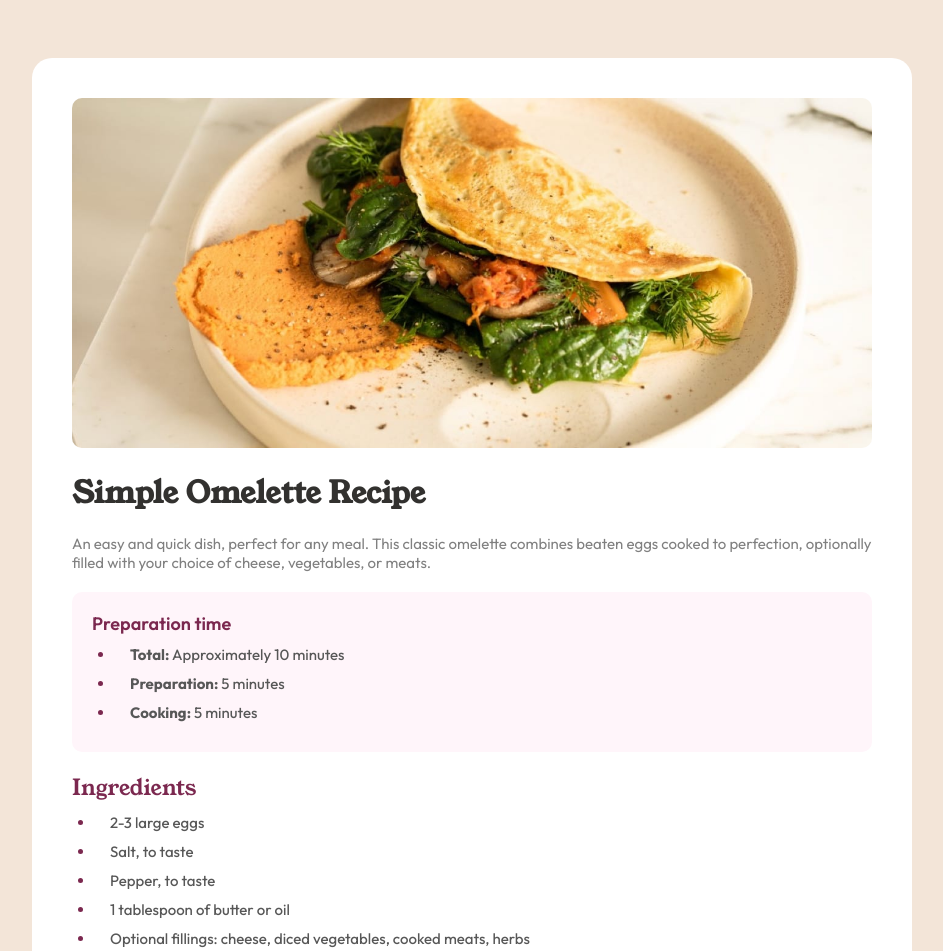
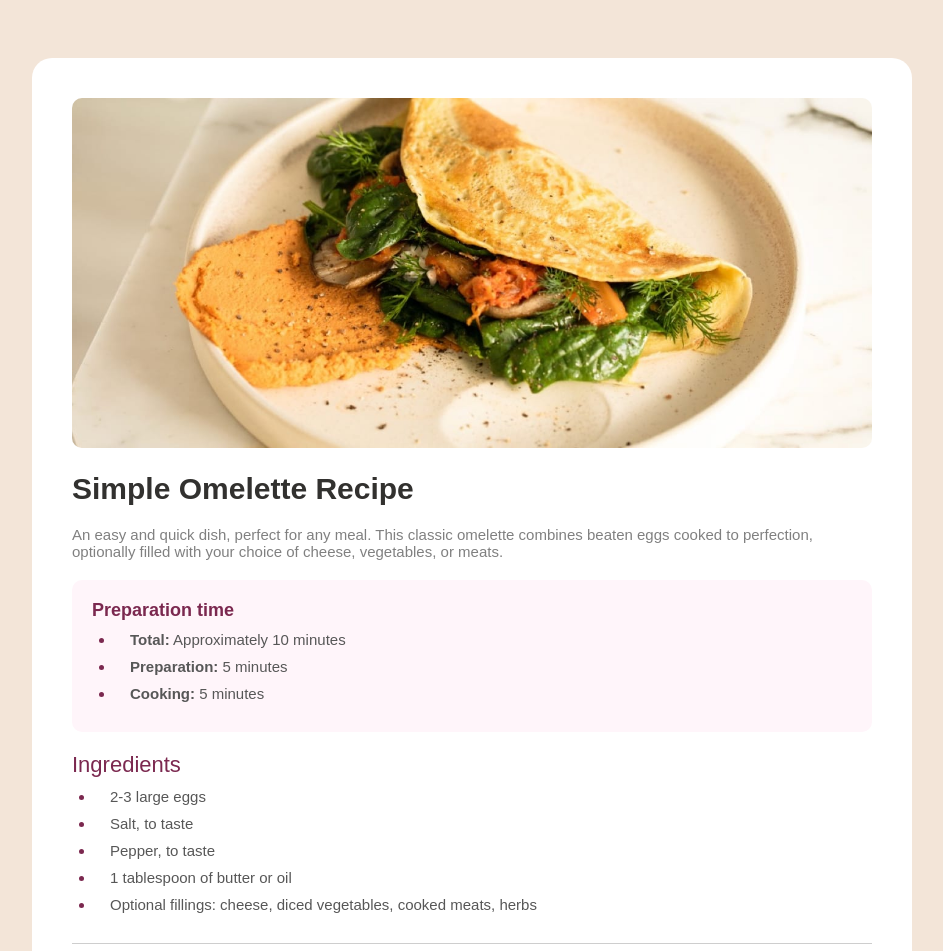
Before and after one commit to Zulkifli70/Recipe, a plain HTML site: page index.html in a window 1280 px wide. Shown: the top 951 px of the page, without its empty margins (168-1111 px from the left). Drawn offline with Linux system fonts and the light colour scheme.

Commit message:
fix fontt 4

```diff
--- a/style.css
+++ b/style.css
@@ -1,19 +1,3 @@
-@font-face {
-  font-family: "Outfit";
-  src: url("./assets/fonts/outfit/Outfit-VariableFont_wght.ttf")
-    format("truetype-variations");
-  font-weight: 100 900;
-  font-style: normal;
-}
-
-@font-face {
-  font-family: "YoungSerif";
-  src: url("./assets/fonts/young-serif/YoungSerif-Regular.ttf")
-    format("truetype");
-  font-weight: normal;
-  font-style: normal;
-}
-
 body {
   background-color: hsl(29, 53%, 90%);
   display: flex;
@@ -50,7 +34,7 @@ hr {
   border-radius: 10px;
 }
 .recipe-card h2 {
-  font-family: "YoungSerif", sans-serif;
+  font-family: "Young Serif", sans-serif;
   font-size: 22px;
   margin: 0;
   margin-bottom: 10px;
@@ -76,7 +60,7 @@ hr {
   margin: 0;
 }
 .recipe-card-info h1 {
-  font-family: "YoungSerif", sans-serif;
+  font-family: "Young Serif", sans-serif;
   font-size: 30px;
   font-weight: 600;
   color: hsl(40, 3%, 19%);
```
